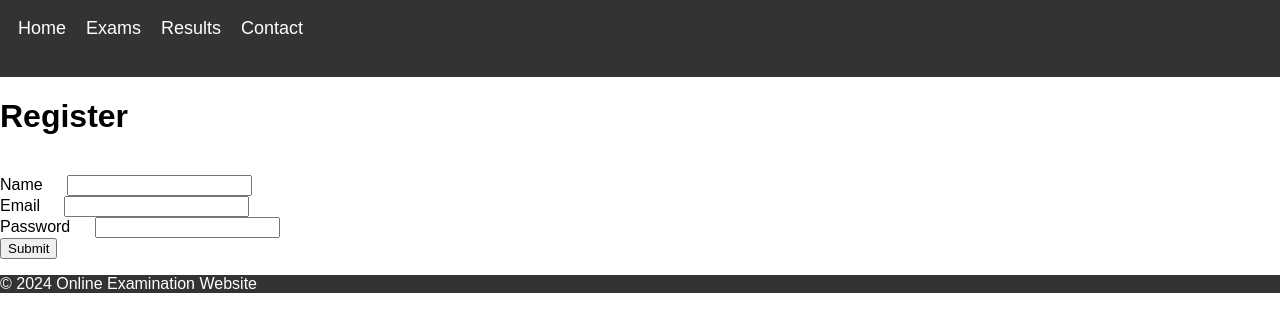
After one commit to Arielbanua/Intellexam, a Flask app: page /register in a window 1280 px wide. The commit adds this page. Shown: the top 332 px of the page. Run offline with Flask 3, Linux system fonts and the light colour scheme.

Commit message:
added register function and page

```diff
--- a/app.py
+++ b/app.py
@@ -1,9 +1,86 @@
-from flask import Flask, render_template, request
+from flask import Flask, render_template, flash, request, redirect, url_for
 from sentence_transformers import SentenceTransformer
 from sklearn.metrics.pairwise import cosine_similarity
+from flask_sqlalchemy import SQLAlchemy
+from datetime import datetime
+from flask_wtf import FlaskForm
+from wtforms import StringField, SubmitField, PasswordField, BooleanField, ValidationError, TextAreaField
+from wtforms.validators import DataRequired, EqualTo, Length
+from wtforms.widgets import TextArea
+from flask_login import UserMixin, login_user, LoginManager, login_required, logout_user, current_user
+
 
 
 app = Flask(__name__)
+
+#add database
+app.config['SQLALCHEMY_DATABASE_URI'] = 'sqlite:///users.db'
+#secret key
+app.config['SECRET_KEY'] = "secret"
+
+#initalize database
+db = SQLAlchemy(app)
+
+#create model
+class Users(db.Model):
+    id = db.Column(db.Integer, primary_key = True)
+    name = db.Column(db.String(200), nullable=False)
+    email = db.Column(db.String(120), nullable=False, unique =True)
+    password = db.Column(db.String(128))
+
+
+    #create a string
+    def __repr__(self):
+        return '<Name %r>' % self.name
+
+# Create database within app context
+with app.app_context():
+    db.create_all()
+
+
+# create registration form
+class RegisterForm(FlaskForm):
+    name = StringField("Name", validators=[DataRequired()])
+    email = StringField("Email", validators=[DataRequired()])
+    password = PasswordField('Password', validators=[DataRequired(),])
+    submit = SubmitField("Submit")
+
+# create login form
+class LoginForm(FlaskForm):
+    email = StringField("Email", validators=[DataRequired()])
+    password = PasswordField('Password', validators=[DataRequired(),])
+    submit = SubmitField("Submit")
+
+@app.route('/register', methods=['GET', 'POST'])
+def register():
+    form = RegisterForm()
+    if form.validate_on_submit():
+        user = Users.query.filter_by(email=form.email.data).first()
+        if user is None:
+            user = Users(name=form.name.data, email=form.email.data, password=form.password.data)
+            db.session.add(user)
+            db.session.commit()
+            form.name.data = ''
+            form.password.data = ''
+            form.email.data = ''
+            flash("User Added Successfully!")
+            return redirect(url_for('login'))
+
+        else:
+            form.name.data = ''
+            form.password.data = ''
+            form.email.data = ''
+            flash("Email taken!")
+    return render_template("register.html", form=form)
+
+@app.route('/login', methods=['GET', 'POST'])
+def login():
+    form = LoginForm()
+    if request.method == 'POST':
+        # Login logic here
+        #...
+        return redirect(url_for('index'))
+    return render_template('login.html', form=form)
 
 @app.route('/', methods=['GET', 'POST'])
 def index():
@@ -23,26 +100,6 @@ def index():
     if request.method == 'GET':
         return render_template("index.html")
 
-@app.route('/process_transcription', methods=['POST'])
-def process_transcription():
-    if request.method == 'POST':
-        audio_file = request.files['audio']
-        if audio_file:
-            try:
-                # Use SpeechRecognition to convert audio to text
-                recognizer = sr.Recognizer()
-                with sr.AudioFile(audio_file) as source:
-                    audio = recognizer.record(source)
-                text = recognizer.recognize_google(audio)
-                # Perform any necessary processing in Flask (e.g., database storage)
-                return text  # Return processed text
-            except sr.UnknownValueError:
-                return 'Speech could not be understood.'
-            except sr.RequestError as e:
-                return f"Could not request results from Google Speech Recognition service; {e}"
-        else:
-            return 'No audio file uploaded.'
-    return 'Invalid request method'
 
 if __name__ == '__main__':
     app.run(debug=True)
--- a/templates/index.html
+++ b/templates/index.html
@@ -3,9 +3,9 @@
 <head>
     <meta charset="UTF-8">
     <meta name="viewport" content="width=device-width, initial-scale=1.0">
-    <link rel="stylesheet" href="{{url_for('static', filename='main.css') }}">
+    <link
+        rel="stylesheet" href="{{url_for('static', filename='main.css') }}">
     <title>Online Examination Website</title>
-    <link rel="stylesheet" href="https://cdn.jsdelivr.net/npm/bootstrap@5.3.2/dist/css/bootstrap.min.css">
 </head>
 <body>
     <header>
@@ -19,68 +19,14 @@
         </nav>
     </header>
 
-    <div class="container">
-        <div class="form-group">
-            <textarea id="textbox" class="form-control"></textarea>
-        </div>
-
-        <div class="form-group">
-            <button id="start-btn" class="btn btn-danger btn-block">
-                record audio
-            </button>
-        </div>
-        <p id ="instructions">press to record</p>
+    <div class= "container">
+        {% block content %}
+        {% endblock %}
     </div>
 
-    <main>
-        <form method="post" action="#">
-            <input type = "text" name = "answer"><br>
-            <input type="submit" value="check similarity">
-        </form>
-
-        <section class="exam-section">
-            <h2>Exam Details</h2>
-            <form>
-                <label for="exam-name">Exam Name:</label>
-                <input type="text" id="exam-name" name="exam-name"><br><br>
-                <label for="exam-date">Exam Date:</label>
-                <input type="date" id="exam-date" name="exam-date"><br><br>
-                <label for="exam-time">Exam Time:</label>
-                <input type="time" id="exam-time" name="exam-time"><br><br>
-                <label for="exam-duration">Exam Duration:</label>
-                <input type="number" id="exam-duration" name="exam-duration"><br><br>
-                <input type="submit" value="Start Exam">
-            </form>
-        </section>
-        <section class="question-section">
-            <h2>Questions</h2>
-            <ol>
-                <li>
-                    <p>What is the capital of France?</p>
-                    <input type="radio" id="q1-a" name="q1">
-                    <label for="q1-a">Paris</label>
-                    <input type="radio" id="q1-b" name="q1">
-                    <label for="q1-b">London</label>
-                    <input type="radio" id="q1-c" name="q1">
-                    <label for="q1-c">Berlin</label>
-                </li>
-                <li>
-                    <p>What is the largest planet in our solar system?</p>
-                    <input type="radio" id="q2-a" name="q2">
-                    <label for="q2-a">Earth</label>
-                    <input type="radio" id="q2-b" name="q2">
-                    <label for="q2-b">Saturn</label>
-                    <input type="radio" id="q2-c" name="q2">
-                    <label for="q2-c">Jupiter</label>
-                </li>
-                <!-- Add more questions here -->
-            </ol>
-        </section>
-    </main>
     <footer>
         <p>&copy; 2024 Online Examination Website</p>
     </footer>
 </body>
-<script src="https://ajax.googleapis.com/ajax/libs/jquery/3.7.1/jquery.min.js"></script>
-<script src="script.js"></script>
+<script src="./speechRecognition.js"></script>
 </html>
--- /dev/null
+++ b/templates/register.html
@@ -0,0 +1,40 @@
+{% extends 'index.html' %}
+
+
+{% block content %}
+
+<h1>Register</h1>
+<br>
+
+{% for message in get_flashed_messages() %}
+
+	<div>
+	  {{ message }}
+	  <button type="button" class="btn-close" data-bs-dismiss="alert" aria-label="Close"></button>
+	</div>
+
+
+{% endfor %}
+
+<form method="post">
+    {{ form.hidden_tag() }}
+
+		{{ form.name.label(class="form-label") }}
+
+		{{ form.name(class="form-control") }}
+		<br/>
+
+		{{ form.email.label(class="form-label") }}
+
+		{{ form.email(class="form-control") }}
+		<br/>
+
+		{{ form.password.label(class="form-label") }}
+
+		{{ form.password(class="form-control") }}
+		<br/>
+
+		{{ form.submit(class="btn btn-secondary") }}
+</form>
+
+{% endblock %}
--- a/templates/script.js
+++ b/templates/script.js
@@ -1,3 +1,6 @@
+import {$} from './$.js'
+
+
 var SpeechRecognition = window.webkitSpeechRecognition
 
 var recognition = new SpeechRecognition();
--- /dev/null
+++ b/templates/speechRecognition.js
@@ -0,0 +1,57 @@
+if ("webkitSpeechRecognition" in window) {
+    // Initialize webkitSpeechRecognition
+    let speechRecognition = new webkitSpeechRecognition();
+
+    // String for the Final Transcript
+    let final_transcript = "";
+
+    // Set the properties for the Speech Recognition object
+    speechRecognition.continuous = true;
+    speechRecognition.interimResults = true;
+
+    // Callback Function for the onStart Event
+    speechRecognition.onstart = () => {
+      // Show the Status Element
+      document.querySelector("#status").style.display = "block";
+    };
+    speechRecognition.onerror = () => {
+      // Hide the Status Element
+      document.querySelector("#status").style.display = "none";
+    };
+    speechRecognition.onend = () => {
+      // Hide the Status Element
+      document.querySelector("#status").style.display = "none";
+    };
+
+    speechRecognition.onresult = (event) => {
+      // Create the interim transcript string locally because we don't want it to persist like final transcript
+      let interim_transcript = "";
+
+      // Loop through the results from the speech recognition object.
+      for (let i = event.resultIndex; i < event.results.length; ++i) {
+        // If the result item is Final, add it to Final Transcript, Else add it to Interim transcript
+        if (event.results[i].isFinal) {
+          final_transcript += event.results[i][0].transcript;
+        } else {
+          interim_transcript += event.results[i][0].transcript;
+        }
+      }
+
+      // Set the Final transcript and Interim transcript.
+      document.querySelector("#final").innerHTML = final_transcript;
+      document.querySelector("#interim").innerHTML = interim_transcript;
+    };
+
+    // Set the onClick property of the start button
+    document.querySelector("#start").onclick = () => {
+      // Start the Speech Recognition
+      speechRecognition.start();
+    };
+    // Set the onClick property of the stop button
+    document.querySelector("#stop").onclick = () => {
+      // Stop the Speech Recognition
+      speechRecognition.stop();
+    };
+  } else {
+    console.log("Speech Recognition Not Available");
+  }
```
Also changed, not shown: templates/answer.html (+6 -10 lines), templates/index2.html (added, +27 -0 lines), templates/login.html (added, +36 -0 lines), templates/testing.html (added, +62 -0 lines), instance/users.db (added).
